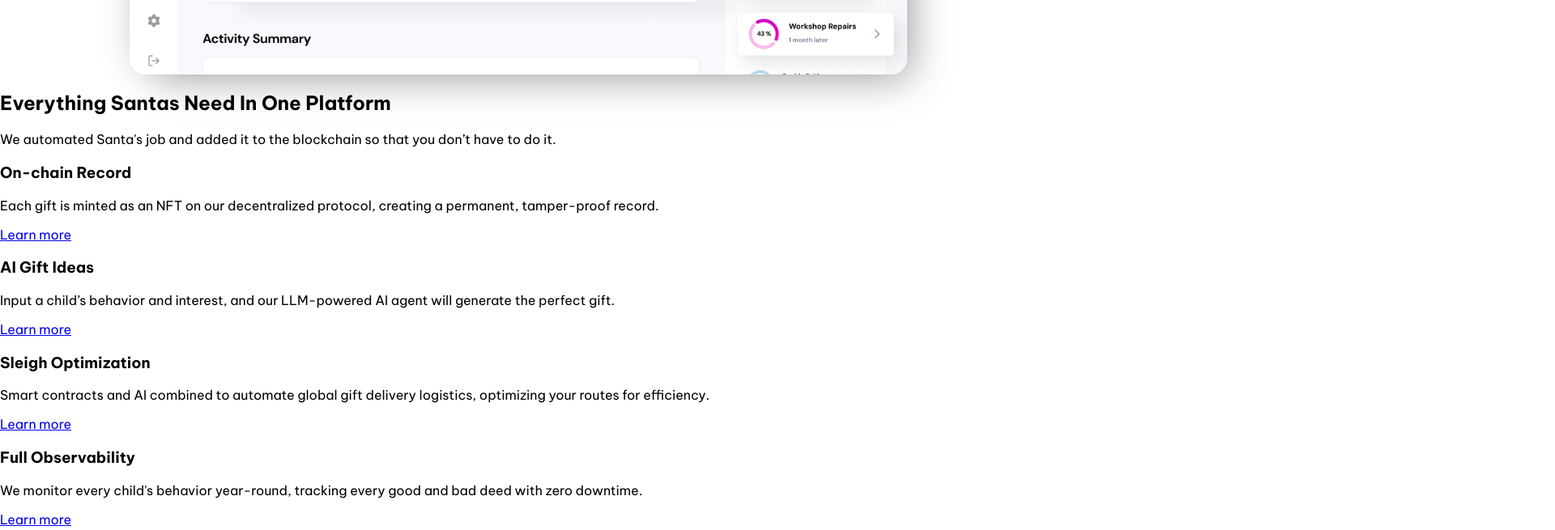
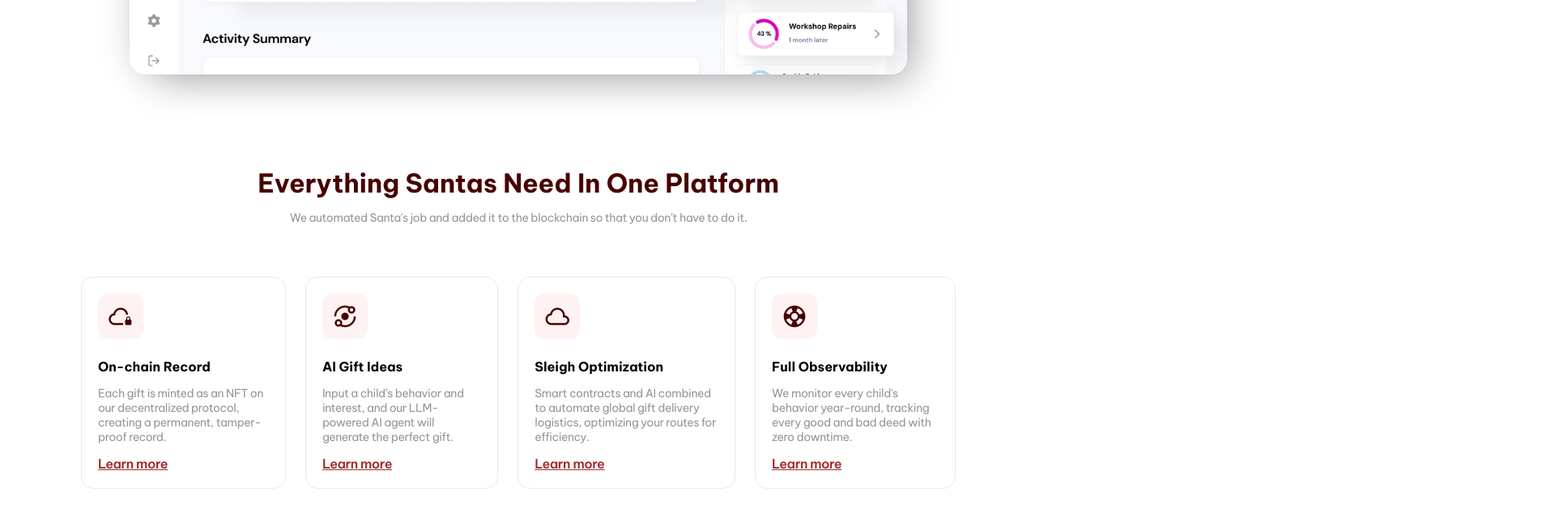
Before and after one commit to shams-shimul/SaaS-Landing-Page-GiftChain, a website built with Vite: page index.html in a window 1280 px wide. Shown: the part 1117-1772 px from the top of the page at 81% size, 1920 px wide, since content can reach past the window. Built offline with nearby package versions, Linux system fonts and the light colour scheme.

Commit message:
product-section done

```diff
--- a/index.css
+++ b/index.css
@@ -20,15 +20,16 @@ body {
 
 header {
 	padding: 2.5em;
-	padding-bottom: 0;
+	padding-bottom: 4em;
 	position: relative;
+	overflow: hidden;
 }
 
 header::after {
 	content: "";
 	position: absolute;
-	top: -85%;
-	left: -50%;
+	bottom: 110%;
+	left: -45%;
 	width: 100%;
 	height: 70%;
 	background-color: var(--red);
@@ -66,10 +67,6 @@ menu li a {
 	text-decoration: none;
 	color: white;
 	letter-spacing: -0.32px;
-}
-
-menu li a {
-	color: var(--light-red);
 }
 
 aside button {
@@ -143,3 +140,70 @@ img#hero-img {
 	box-shadow: 20px 20px 50px -12px rgb(0 0 0 / 0.25),
 		0px 0px 50px -12px rgb(0 0 0 / 0.25);
 }
+
+section {
+	padding: 60px 100px;
+}
+
+#product {
+	padding-top: 50px;
+}
+
+section > h2 {
+	margin: 0;
+	font-size: 32px;
+	text-align: center;
+	color: var(--dark-red);
+}
+
+section p {
+	text-align: center;
+	font-size: 14px;
+	color: #969696;
+	letter-spacing: -0.41px;
+}
+
+section .cards {
+	display: flex;
+	gap: 24px;
+	margin-top: 4em;
+}
+
+section .cards > div {
+	border: 1px solid #eaeaea;
+	border-radius: 15px;
+	padding: 20px;
+	display: flex;
+	flex-direction: column;
+	justify-content: space-between;
+}
+
+section .cards span {
+	display: inline-block !important;
+	background-color: var(--light-red);
+	color: var(--dark-red);
+	font-size: 32px;
+	padding: 12px;
+	border-radius: 12px;
+	margin-bottom: 0.75em;
+}
+
+section .cards h3 {
+	margin: 0;
+	font-size: 16px;
+	white-space: nowrap;
+}
+
+section .cards p {
+	text-align: left;
+}
+
+section .cards a {
+	color: var(--red);
+	font-weight: 600;
+	letter-spacing: -0.41px;
+}
+
+#customer img {
+	width: 100px;
+}
--- a/index.html
+++ b/index.html
@@ -13,6 +13,11 @@
 		<link
 			href="https://fonts.googleapis.com/css2?family=Be+Vietnam+Pro:ital,wght@0,100;0,200;0,300;0,400;0,500;0,600;0,700;0,800;0,900;1,100;1,200;1,300;1,400;1,500;1,600;1,700;1,800;1,900&display=swap"
 			rel="stylesheet"
+		/>
+		<!-- google icons -->
+		<link
+			rel="stylesheet"
+			href="https://fonts.googleapis.com/css2?family=Material+Symbols+Outlined:opsz,wght,FILL,GRAD@20..48,100..700,0..1,-50..200&icon_names=cloud,cloud_lock,orbit,support"
 		/>
 
 		<!-- styles -->
@@ -62,6 +67,9 @@
 				</p>
 				<div class="cards">
 					<div>
+						<div>
+							<span class="material-symbols-outlined">cloud_lock</span>
+						</div>
 						<h3>On-chain Record</h3>
 						<p>
 							Each gift is minted as an NFT on our decentralized protocol,
@@ -74,6 +82,9 @@
 						>
 					</div>
 					<div>
+						<div>
+							<span class="material-symbols-outlined">orbit</span>
+						</div>
 						<h3>AI Gift Ideas</h3>
 						<p>
 							Input a child’s behavior and interest, and our LLM-powered AI
@@ -84,6 +95,9 @@
 						>
 					</div>
 					<div>
+						<div>
+							<span class="material-symbols-outlined">cloud</span>
+						</div>
 						<h3>Sleigh Optimization</h3>
 						<p>
 							Smart contracts and AI combined to automate global gift delivery
@@ -96,6 +110,9 @@
 						>
 					</div>
 					<div>
+						<div>
+							<span class="material-symbols-outlined">support</span>
+						</div>
 						<h3>Full Observability</h3>
 						<p>
 							We monitor every child's behavior year-round, tracking every good
```
